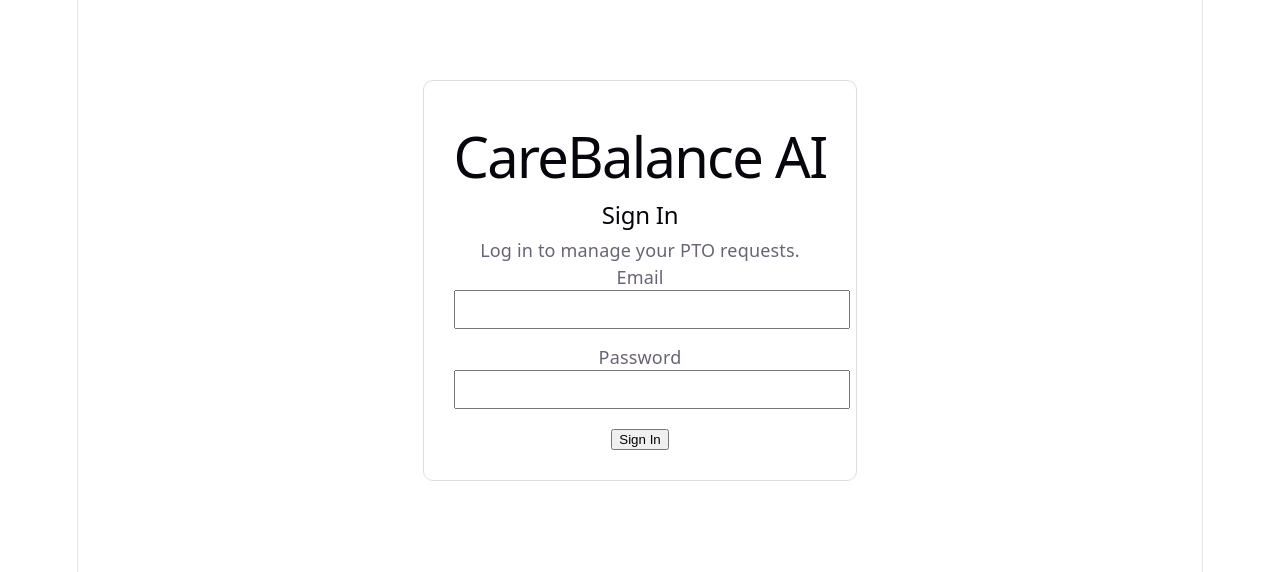
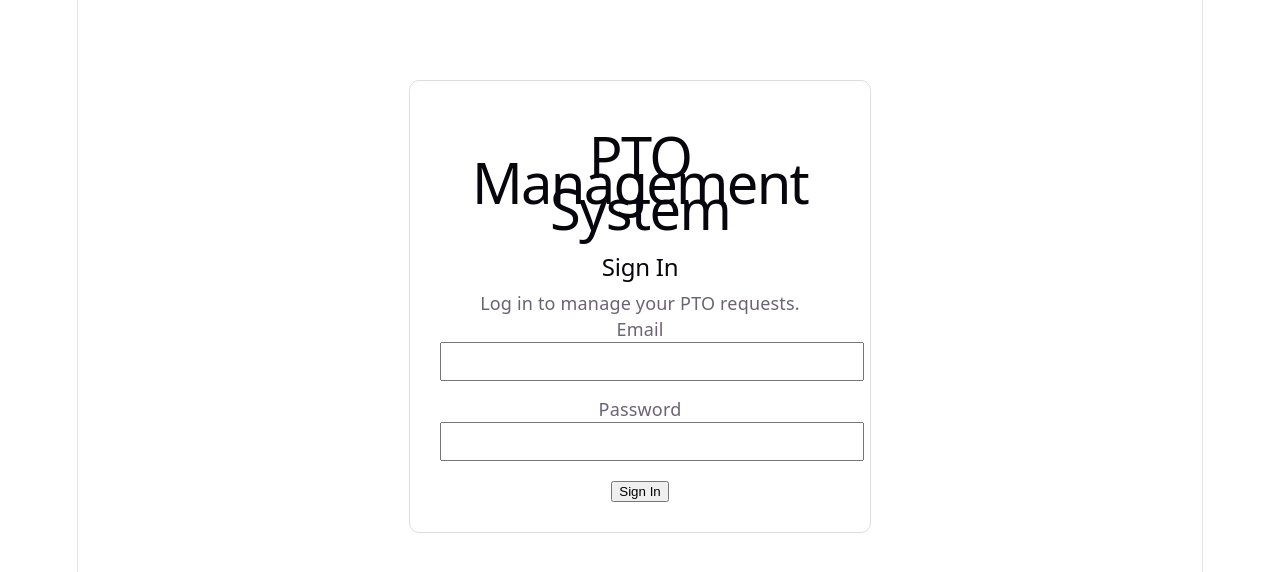
Before and after one commit to josuegcp95/pto-management-system, a React (Vite) app in the folder frontend/: page / in a window 1280 px wide. Shown: the top 572 px of the page. Built offline with nearby package versions, Linux system fonts and the light colour scheme; no server answers.

Commit message:
Update header title to 'PTO Management System'

```diff
--- a/frontend/src/LoginPage.tsx
+++ b/frontend/src/LoginPage.tsx
@@ -48,7 +48,7 @@ function LoginPage({ onLogin }: LoginPageProps) {
         borderRadius: "10px",
       }}
     >
-      <h1>CareBalance AI</h1>
+      <h1>PTO Management System</h1>
       <h2>Sign In</h2>
       <p>Log in to manage your PTO requests.</p>
 
```
